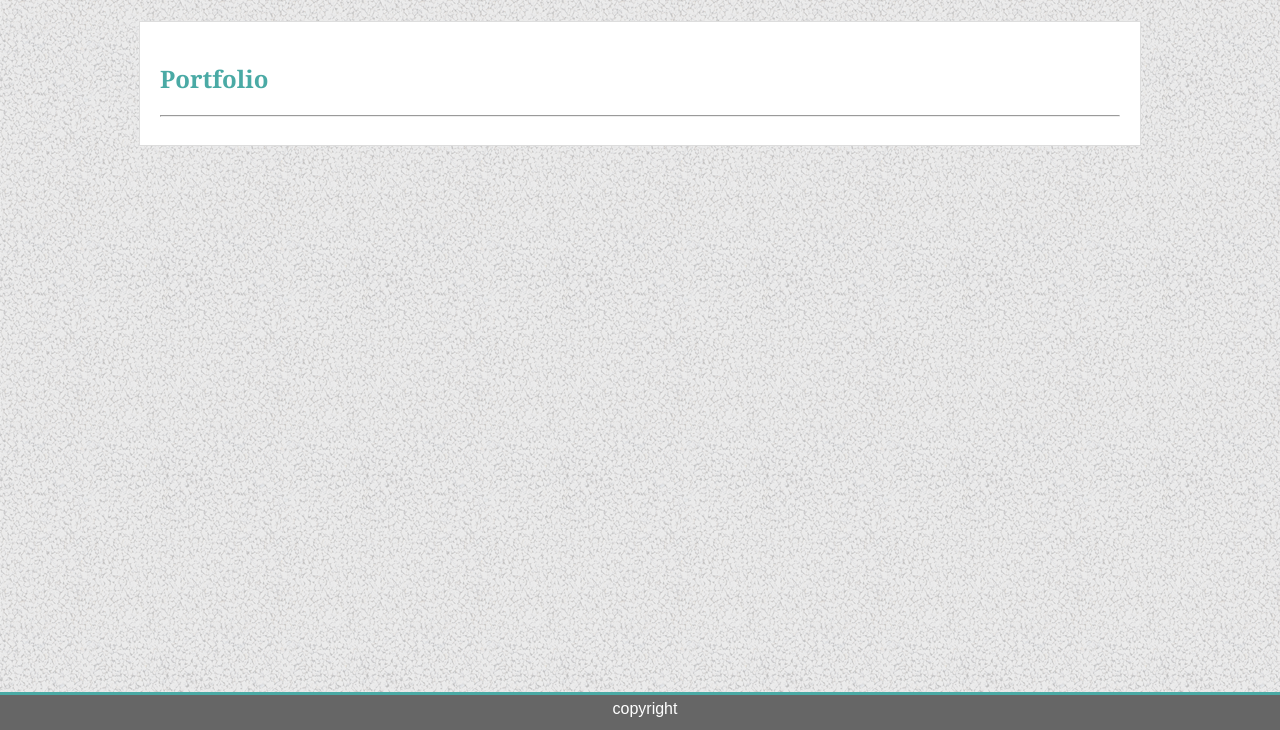
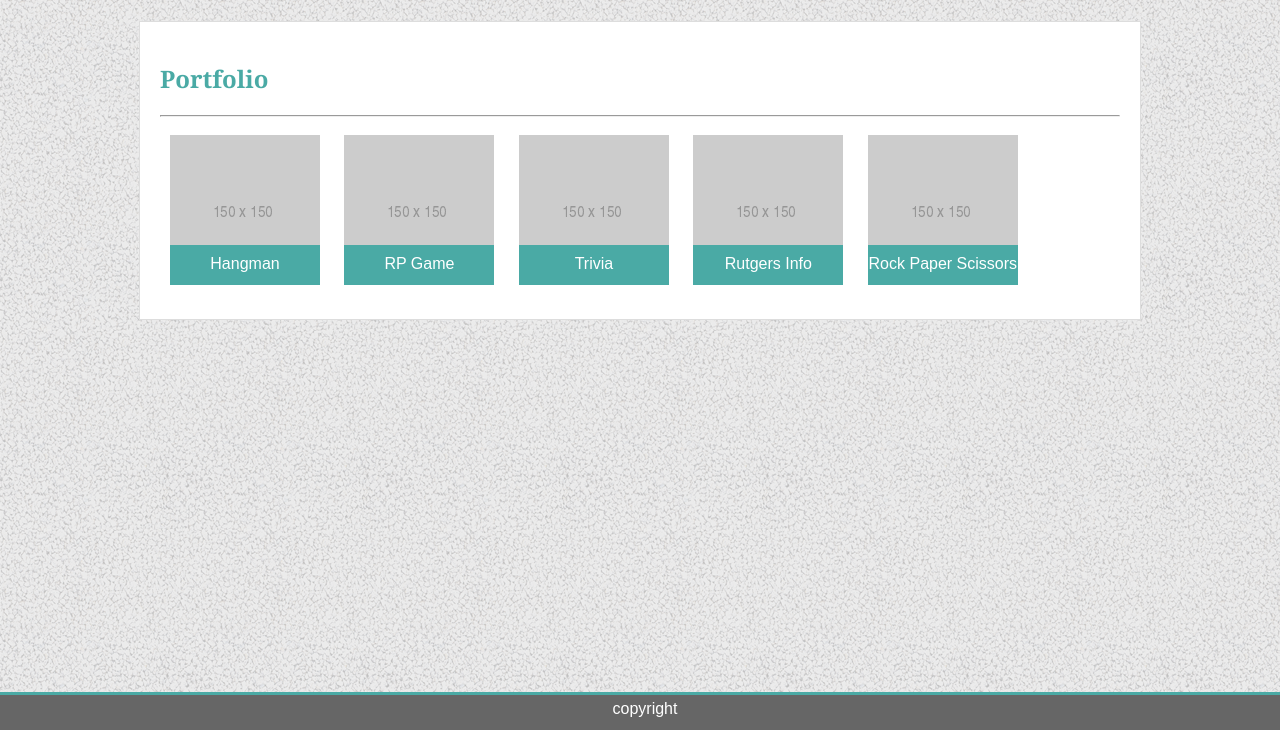
Before and after one commit to eawehner/eawehner.github.io, a plain HTML site: page portfolio.html in a window 1280 px wide. Shown: the part 70-800 px from the top of the page. Drawn offline with Linux system fonts and the light colour scheme.

Commit message:
almost done, just a little more polish now

```diff
--- a/assets/css/style.css
+++ b/assets/css/style.css
@@ -94,6 +94,41 @@ input[type=submit] {
     padding: 10px;
 }
 
+.placeholder {
+    /* background: url("../images/150x150.png"); */
+    position: relative;
+    display: inline-block;
+    width: 150px;
+    height: 150px;
+    margin: 10px;
+    padding: 0px;
+    z-index: 1;
+}
+
+.placeholderimg {
+    position: absolute;
+    display: inline;
+    top: 0px;
+    left: 0px;
+    margin: auto;
+    padding: auto;
+    z-index: 1;
+}
+
+.portfoliotext {
+    color: #ffffff;
+    background-color: #4aaaa5;
+    text-align: center;
+    position: absolute;
+    display: block;
+    bottom: 0px;
+    left: 0px;
+    height: 30px;
+    width: 150px;
+    padding: 10px 0px 0px 0px;
+    z-index: 3;
+}
+
 .footer {
     color: #ffffff;
     text-align: center;
--- a/portfolio.html
+++ b/portfolio.html
@@ -23,7 +23,36 @@
 
         <hr>
 
+        <div class="placeholder">
+            <div class="placeholderimg"><img src="assets/images/150x150.png"></div>
 
+            <div class="portfoliotext">Hangman</div>
+        </div>
+
+        <div class="placeholder">
+            <div class="placeholderimg"><img src="assets/images/150x150.png"></div>
+
+            <div class="portfoliotext">RP Game</div>
+        </div>
+
+        <div class="placeholder">
+            <div class="placeholderimg"><img src="assets/images/150x150.png"></div>
+
+            <div class="portfoliotext">Trivia</div>
+        </div>
+
+        <div class="placeholder">
+            <div class="placeholderimg"><img src="assets/images/150x150.png"></div>
+
+            <div class="portfoliotext">Rutgers Info</div>
+        </div>
+
+        <div class="placeholder">
+
+            <div class="placeholderimg"><img src="assets/images/150x150.png"></div>
+
+            <div class="portfoliotext">Rock Paper Scissors</div>
+        </div>
 
     </div>
 
```
Also changed, not shown: assets/images/150x150.png (added).
